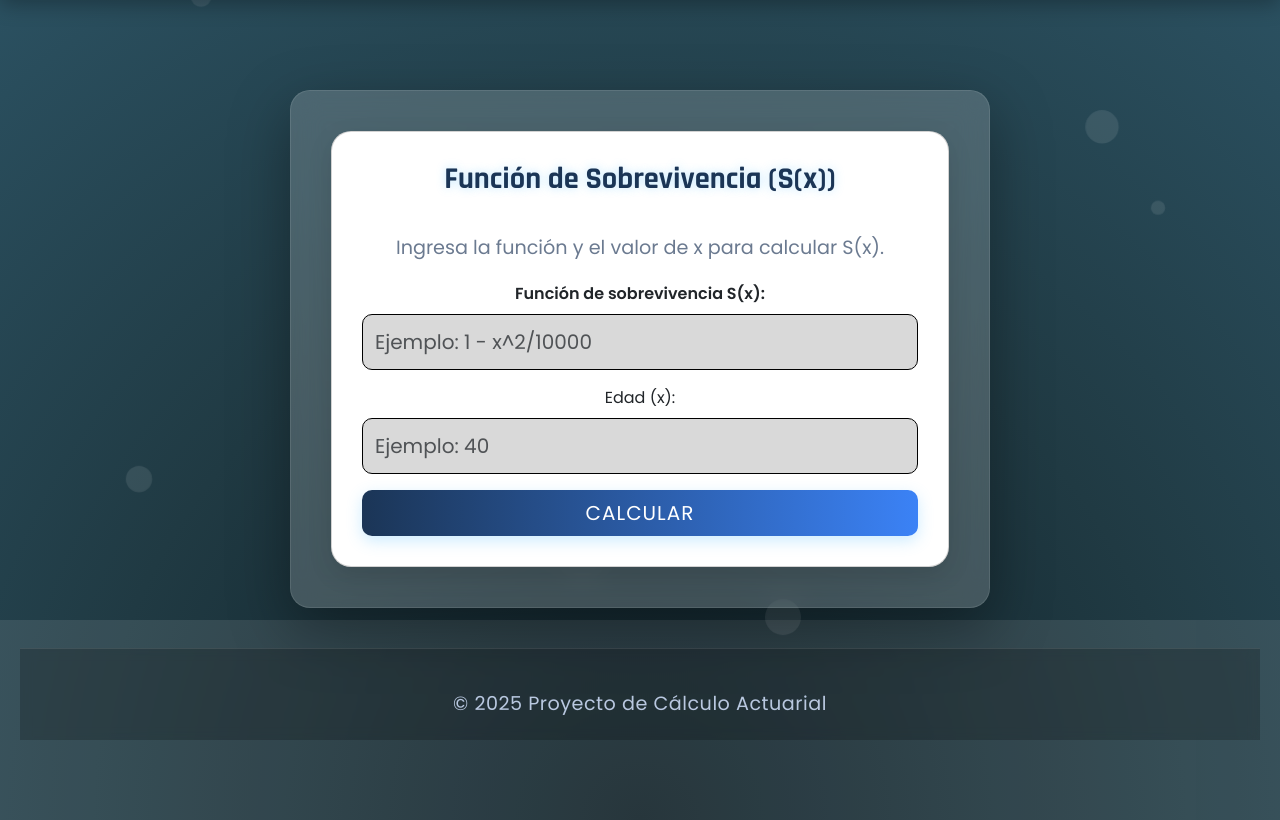
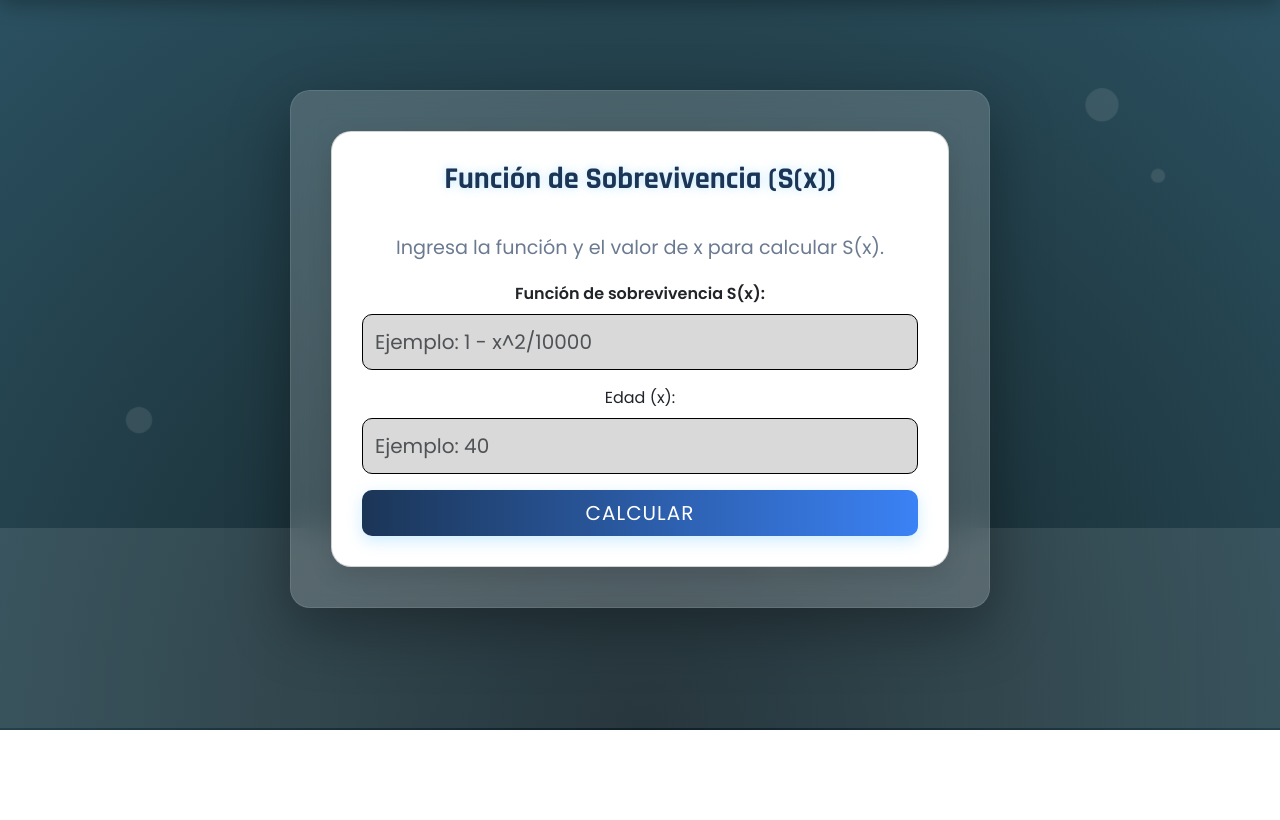
Before and after one commit to Ronii7128/MilenaTrabajo, a Flask app: page / in a window 1280 px wide. Shown: the part 70-890 px from the top of the page. After the commit the page ends 800 px from the top, so only its background shows below. Run offline with Flask 3, Linux system fonts and the light colour scheme.

Commit message:
Eliminado footer y actualización de templates

```diff
--- a/templates/base.html
+++ b/templates/base.html
@@ -347,9 +347,7 @@
     </div>
 
     <!-- Footer -->
-    <footer>
-      <p>© 2025 Proyecto de Cálculo Actuarial</p>
-    </footer>
+
   </header>
 
   <!-- Scripts -->
--- a/templates/tema1.html
+++ b/templates/tema1.html
@@ -17,7 +17,7 @@
   /* ---------- BOTÓN Y PANEL TEORÍA ---------- */
   .teoria-btn {
     position: fixed;
-    top: 50%;
+    top: 40%;
     left: -400px;
     transform: translateY(-50%);
     background: linear-gradient(135deg, #1b3556, #3b82f6);
```
